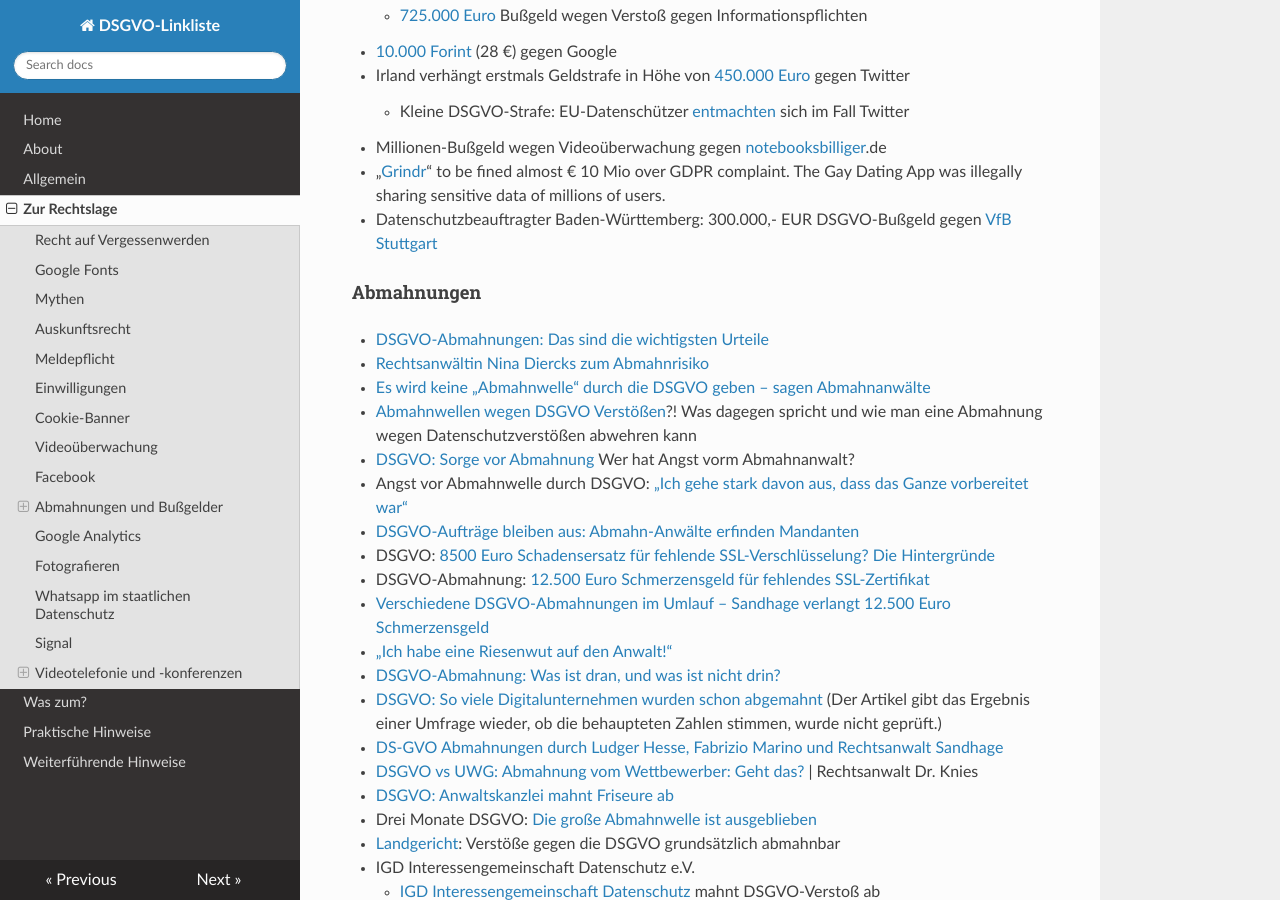
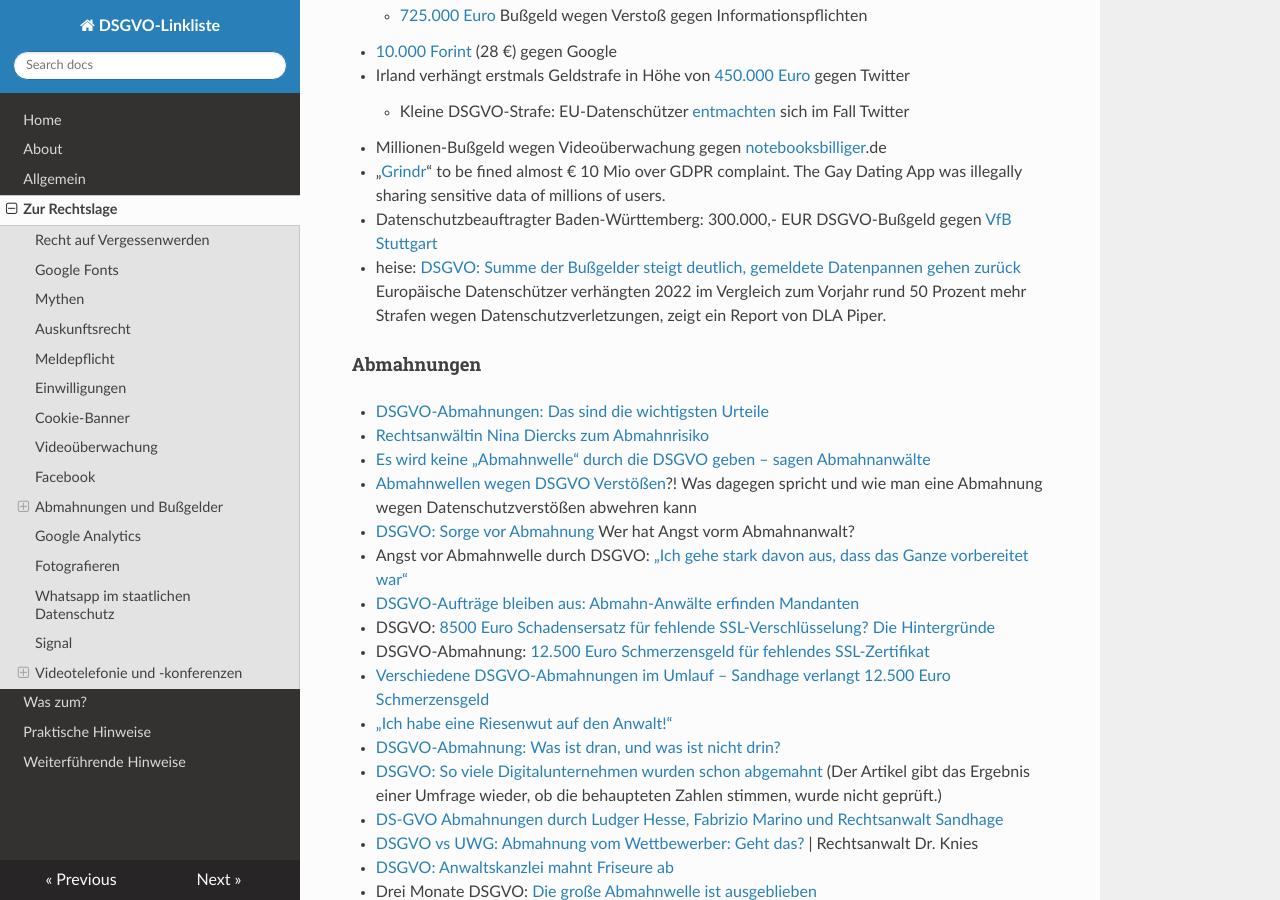
Before and after one commit to jrselzer/DSGVO-Linkliste, an MkDocs documentation site: the page built from docs/Zur_Rechtslage.md, in a window 1280 px wide and 900 px high, scrolled down 6459 px. Built offline with MkDocs 1.6.1, drawn with Linux system fonts in a browser that asks for light colours; nearby versions of some CDN libraries.

Commit message:
Update Zur_Rechtslage.md

```diff
--- a/docs/Zur_Rechtslage.md
+++ b/docs/Zur_Rechtslage.md
@@ -185,6 +185,8 @@
 * Millionen-Bußgeld wegen Videoüberwachung gegen [notebooksbilliger](https://www.heise.de/news/Millionen-Bussgeld-wegen-Videoueberwachung-gegen-notebooksbilliger-de-5018458.html).de
 * „[Grindr](https://noyb.eu/en/gay-dating-app-grindr-be-fined-almost-eu-10-mio)“ to be fined almost € 10 Mio over GDPR complaint. The Gay Dating App was illegally sharing sensitive data of millions of users.
 * Datenschutzbeauftragter Baden-Württemberg: 300.000,- EUR DSGVO-Bußgeld gegen [VfB Stuttgart](https://www.dr-bahr.com/news/datenschutzbeauftragter-baden-wuerttemberg-300000-eur-dsgvo-bussgeld-gegen-vfb-stuttgart.html)
+* heise: [DSGVO: Summe der Bußgelder steigt deutlich, gemeldete Datenpannen gehen zurück](https://www.heise.de/news/DSGVO-Summe-der-Bussgelder-steigt-deutlich-gemeldete-Datenpannen-gehen-zurueck-7471587.html) Europäische Datenschützer verhängten 2022 im Vergleich zum Vorjahr rund 50 Prozent mehr Strafen wegen Datenschutzverletzungen, zeigt ein Report von DLA Piper.
+
 #### Abmahnungen
 * [DSGVO-Abmahnungen: Das sind die wichtigsten Urteile](https://www.handwerk.com/dsgvo-abmahnungen-das-sind-die-wichtigsten-urteile)
 * [Rechtsanwältin Nina Diercks zum Abmahnrisiko](https://www.evernote.com/shard/s344/sh/aad60f3b-3c66-411c-a354-cf08488ebc84/b6f7beaf2c0f8563)
@@ -214,6 +216,7 @@
 * Bundestag beschließt [Gesetz gegen Abmahnmissbrauch](https://www.heise.de/news/Bundestag-beschliesst-Gesetz-gegen-Abmahnmissbrauch-4891418.html)
 * Neue [Regeln gegen Abmahnmissbrauch](https://www.golem.de/news/bundestag-neue-regeln-gegen-abmahnmissbrauch-verabschiedet-2009-150810.html) verabschiedet
 * Ein Anwalt fordert [mindestens 500 Euro für eine unerwünschte Werbe-Mail](https://www.faz.net/aktuell/wirtschaft/digitec/dsgvo-in-deutschen-unternehmen-klagen-nehmen-zu-17211383.html), das Gericht lehnt ab. Jetzt ist das Bundesverfassungsgericht dagegen eingeschritten.
+
 ### Google Analytics
 * [Datenschützer fordern Einwilligung bei Google Analytics](https://www.golem.de/news/nutzertracking-datenschuetzer-fordern-einwilligung-bei-google-analytics-1911-144988.html)
 * [Google Analytics and data transfers - how to make your analytics tool GDPR compliant](https://www.cnil.fr/en/google-analytics-and-data-transfers-how-make-your-analytics-tool-compliant-gdpr)
```
